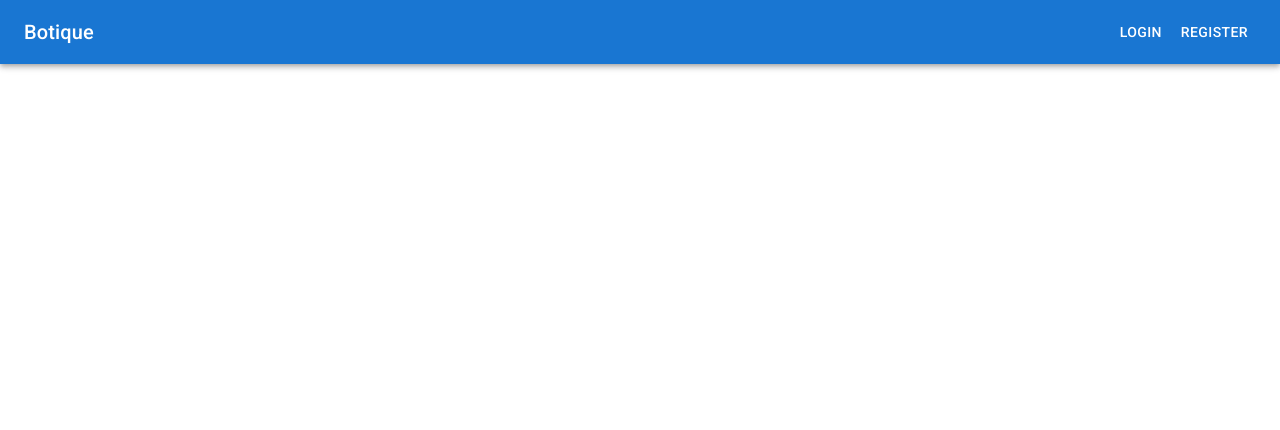
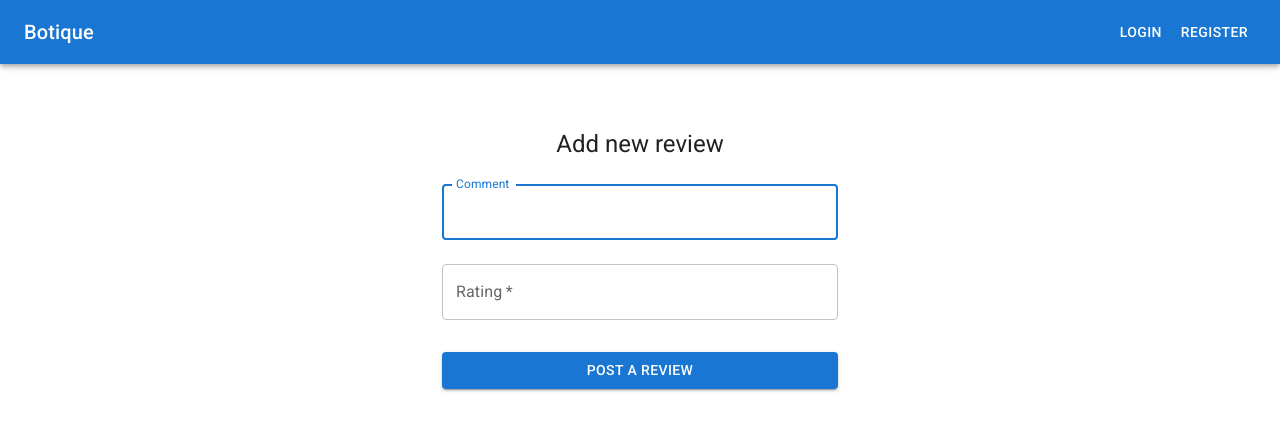
Before and after one commit to simsta6/botique-front, a React (Create React App) app: page /items/1/reviews in a window 1280 px wide. Shown: the top 430 px of the page. Built offline with nearby package versions, Linux system fonts and the light colour scheme.

Commit message:
Feat: added review entity

```diff
--- a/src/App.tsx
+++ b/src/App.tsx
@@ -8,6 +8,7 @@ import Register from "./pages/Register";
 import { User } from "./interfaces/UserInterfaces";
 import Home from "./pages/Home";
 import Item from "./pages/Item";
+import ReviewForm from "./pages/ReviewForm";
 
 const App = (): JSX.Element => {
   const [ user, setUser ] = React.useState<User>();
@@ -28,6 +29,7 @@ const App = (): JSX.Element => {
       <CssBaseline />
       <Bar {...{user, setUser}}/>
       <Routes>
+
         <Route path="/" element={<Home {...{user}}/>}/>
 
         <Route path="/login" element={<Login {...{setUser}}/>} />
@@ -36,6 +38,10 @@ const App = (): JSX.Element => {
 
         <Route path="/items/:id" element={<Item {...{user}}/>} />
 
+        <Route path="/items/:id/reviews" element={<ReviewForm />} />
+
+        <Route path="/items/:id/reviews/:reviewId" element={<ReviewForm />} />
+
       </Routes>
     </ThemeProvider>
 
--- a/src/components/ItemsList.tsx
+++ b/src/components/ItemsList.tsx
@@ -29,7 +29,7 @@ const ItemsList = ({user}: Props): JSX.Element => {
   };
 
   return (
-    <Container component="main" style={{maxHeight: 500, overflow: "auto"}}>
+    <Container component="main" style={{maxHeight: 700, overflow: "auto"}}>
       <Grid
         container={true}
         spacing={2}
--- a/src/components/ReviewsList.tsx
+++ b/src/components/ReviewsList.tsx
@@ -1,15 +1,20 @@
-import { List, Typography } from "@mui/material";
+import AddIcon from "@mui/icons-material/Add";
+import { Button, List, Typography } from "@mui/material";
 import * as React from "react";
+import { useNavigate } from "react-router-dom";
 import { Review } from "../interfaces/ReviewsInterfaces";
+import { User } from "../interfaces/UserInterfaces";
 import { getAllReviews } from "../services/ReviewsServices";
 import ReviewComponent from "./Review";
 
 interface Props {
-  itemId: string
+  user: User | undefined;
+  itemId: string;
 }
 
-const ReviewsList = ({ itemId }: Props): JSX.Element => {
+const ReviewsList = ({ user, itemId }: Props): JSX.Element => {
 
+  const navigate = useNavigate();
   const [reviews, setReviews] = React.useState<Review[]>([]);
 
   React.useEffect(() => {
@@ -23,10 +28,23 @@ const ReviewsList = ({ itemId }: Props): JSX.Element => {
       <Typography variant="h4" sx={{marginTop: 4}}>
         Reviews
       </Typography>
+      {user && <Button
+        sx={{marginTop: 2}}
+        variant="contained"
+        startIcon={<AddIcon />}
+        onClick={(e) => {
+          e.preventDefault();
+          navigate(`/items/${itemId}/reviews`);
+        }}
+      >
+        Add Review
+      </Button>}
       <List sx={{ width: "100%", maxWidth: 1080, bgcolor: "background.paper" }}>
         {reviews.map(x => {
           return (
-            <ReviewComponent userId={x.user} comment={x.comment} rating={x.rating} />
+            <ReviewComponent {...{
+              user, itemId, reviewId: x._id, userId: x.user, comment: x.comment, rating: x.rating
+            }}/>
           );
         })}
 
--- a/src/pages/Item.tsx
+++ b/src/pages/Item.tsx
@@ -1,4 +1,4 @@
-import { Box, Button, Container, CssBaseline, Grid, Rating, Typography } from "@mui/material";
+import { Box, Button, Container, CssBaseline, Grid, Typography } from "@mui/material";
 import React from "react";
 import { useParams } from "react-router-dom";
 import ReviewsList from "../components/ReviewsList";
@@ -49,7 +49,6 @@ export default function ItemPage({user}: Props): JSX.Element {
                 <Typography variant="body2" color="text.secondary">
                   Size: {item.size}
                 </Typography>
-                <Rating name="read-only" value={5} readOnly />
               </Grid>
               <Grid item>
                 <Button variant="contained" disabled={!user}>Add to cart</Button>
@@ -63,7 +62,7 @@ export default function ItemPage({user}: Props): JSX.Element {
           </Grid>
         </Grid>
       </Box>
-      <ReviewsList itemId={id ? id : ""}></ReviewsList>
+      <ReviewsList user={user} itemId={id ? id : ""}></ReviewsList>
     </Container>)
       : (<></>)
   );
--- /dev/null
+++ b/src/pages/ReviewForm.tsx
@@ -0,0 +1,106 @@
+import { Alert, Box, Button, Container, CssBaseline, TextField, Typography } from "@mui/material";
+import * as React from "react";
+import { useNavigate, useParams } from "react-router-dom";
+import { ReviewData } from "../interfaces/ReviewsInterfaces";
+import { commentSchema } from "../schemas/ReviewSchema";
+import { editReview, getReview, postReview } from "../services/ReviewsServices";
+
+const getFormattedData = (data: FormData): ReviewData | undefined => {
+  const rating = Number(data.get("rating"));
+  const comment = data.get("comment")?.toString();
+
+  return { rating, comment: comment ?? "" };
+};
+
+
+export default function ReviewForm(): JSX.Element {
+
+  const navigate = useNavigate();
+  const { id, reviewId } = useParams();
+  const [isRequestSent, setIsRequestSent] = React.useState(false);
+  const [responseMessage, setResponseMessage] = React.useState<string>();
+  const [oldReview, setOldReview] = React.useState<ReviewData>();
+
+  React.useEffect(() => {
+    if(!oldReview) {
+      id && reviewId && getReview(id, reviewId).then(res => typeof res.data !== "string" && setOldReview(res.data));
+    }
+  }, []);
+
+  const handleSubmit = async (event: React.FormEvent<HTMLFormElement>) => {
+    event.preventDefault();
+    const data = getFormattedData(new FormData(event.currentTarget));
+    commentSchema.validate(data)
+      .then(async data => {
+        if (!id)
+          return;
+
+        setIsRequestSent(true);
+        const response = await (data && reviewId ? editReview(id, data, reviewId) : postReview(id, data));
+        if (response.status === "Failed" && typeof response.data === "string") {
+          setResponseMessage(response.data);
+        } else if (response.status === "Success" && typeof response.data !== "string") {
+          navigate(`/items/${id}`);
+        }
+        setIsRequestSent(false);
+      })
+      .catch(err => err.errors && setResponseMessage (err.errors.join()));
+  };
+
+  return (
+    <Container component="main" maxWidth="xs">
+      <CssBaseline />
+      <Box
+        sx={{
+          marginTop: 8,
+          display: "flex",
+          flexDirection: "column",
+          alignItems: "center",
+        }}
+      >
+        <Typography component="h1" variant="h5">
+          Add new review
+        </Typography>
+        <Box component="form" onSubmit={handleSubmit} noValidate sx={{ mt: 1 }}>
+          <TextField
+            margin="normal"
+            fullWidth
+            id="comment"
+            label="Comment"
+            name="comment"
+            autoFocus
+            defaultValue={oldReview?.comment}
+          />
+          <TextField
+            margin="normal"
+            required
+            fullWidth
+            name="rating"
+            label="Rating"
+            type="number"
+            id="rating"
+            defaultValue={oldReview?.rating}
+            onChange = {(e) =>{
+              e.target.value = Math.min(Math.max(0, parseInt(e.target.value)), 5).toString();
+            }}
+          />
+          {
+            responseMessage &&
+            <Alert severity="error" onClose={() => {
+              setResponseMessage("");
+            }}>{ responseMessage }</Alert>
+          }
+          <Button
+            type="submit"
+            fullWidth
+            variant="contained"
+            sx={{ mt: 3, mb: 2 }}
+            disabled={isRequestSent}
+          >
+            Post a review
+          </Button>
+        </Box>
+      </Box>
+    </Container>
+  );
+}
--- /dev/null
+++ b/src/schemas/ReviewSchema.ts
@@ -0,0 +1,6 @@
+import * as yup from "yup";
+
+export const commentSchema = yup.object().shape({
+  comment: yup.string().required(),
+  rating: yup.number().required().min(0).max(5),
+});
--- a/src/services/ReviewsServices.ts
+++ b/src/services/ReviewsServices.ts
@@ -1,10 +1,34 @@
 import axios from "axios";
-import { GetAllReviewsResponse } from "../interfaces/ReviewsInterfaces";
+import { EditReviewResponse, GetAllReviewsResponse, GetReviewResponse, PostReviewResponse, ReviewData } from "../interfaces/ReviewsInterfaces";
 import { API_URL } from "../utils/constants";
 import { axiosConfig } from "../utils/utils";
 
-export const getAllReviews = async (id: string): Promise<GetAllReviewsResponse> => {
-  const res = await axios.get<GetAllReviewsResponse>(API_URL + `/items/${id}/reviews`, axiosConfig());
+export const getAllReviews = async (itemId: string): Promise<GetAllReviewsResponse> => {
+  const res = await axios.get<GetAllReviewsResponse>(API_URL + `/items/${itemId}/reviews`, axiosConfig());
 
   return res.data;
 };
+
+export const getReview = async (itemId: string, reviewId: string): Promise<GetReviewResponse> => {
+  const res = await axios.get<GetReviewResponse>(API_URL + `/items/${itemId}/reviews/${reviewId}`, axiosConfig());
+
+  return res.data;
+};
+
+export const deleteReview = async (itemId: string, reviewId: string): Promise<boolean> => {
+  const res = await axios.delete(API_URL + `/items/${itemId}/reviews/${reviewId}`, axiosConfig());
+
+  return res.status === 200;
+};
+
+export const editReview = async (itemId: string, data: ReviewData, reviewId: string): Promise<EditReviewResponse> => {
+  const res = await axios.patch<EditReviewResponse>(API_URL + `/items/${itemId}/reviews/${reviewId}`, data, axiosConfig());
+
+  return res.data;
+};
+
+export const postReview = async (itemId: string, data: ReviewData): Promise<PostReviewResponse> => {
+  const res = await axios.post<PostReviewResponse>(API_URL + `/items/${itemId}/reviews`, data, axiosConfig());
+
+  return res.data;
+};
```
Also changed, not shown: src/components/Review.tsx (+54 -7 lines), src/interfaces/ReviewsInterfaces.ts (+17 -0 lines).
